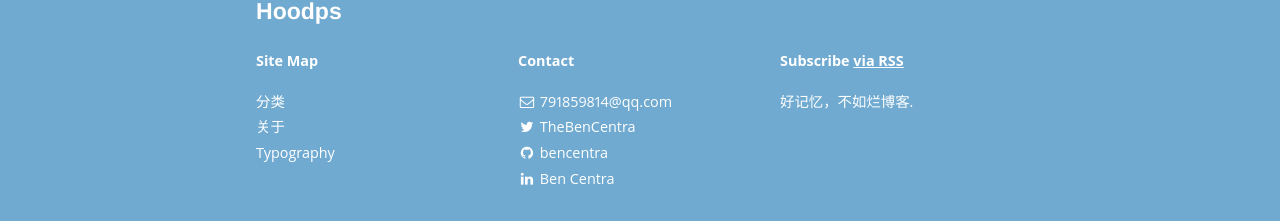
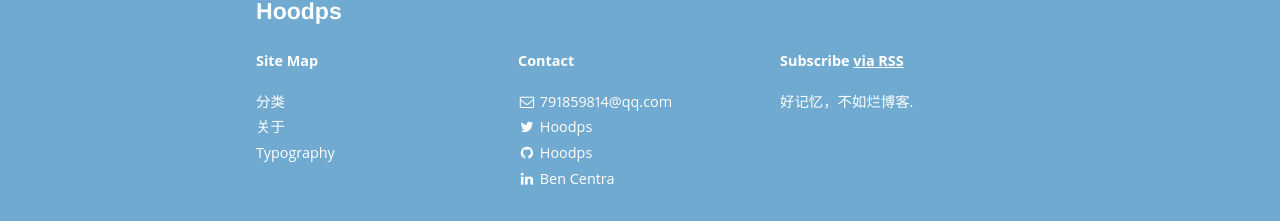
Before and after one commit to Hoodps/myblog, a Jekyll site: the page built from index.html, in a window 1280 px wide. Shown: the part 1638-1859 px from the top of the page. Built offline with Jekyll 4.4.1, drawn with Linux system fonts in a browser that asks for light colours; the list of posts is cut into pages by our own code.

Commit message:
first post

```diff
--- a/_config.yml
+++ b/_config.yml
@@ -72,8 +72,8 @@
 social:
   - name: Twitter
     icon: twitter
-    username: TheBenCentra
-    url: https://twitter.com/TheBenCentra
+    username: Hoodps
+    url: https://twitter.com/791859814Hoodps
     desc: Follow me on Twitter
     share: true
 
@@ -86,8 +86,8 @@
 
   - name: GitHub
     icon: github
-    username: bencentra
-    url: https://github.com/bencentra
+    username: Hoodps
+    url: https://github.com/Hoodps
     desc: Fork me on GitHub
     share: false
 
--- a/_includes/footer.html
+++ b/_includes/footer.html
@@ -10,7 +10,7 @@
       <ul class="pages">
         {% for page in site.pages %}
         {% if page.title and page.main_nav != false %}
-          <li class="nav-link"><a href="{{ page.url | prepend: site.baseurl }}">{{ page.title }}</a>
+          <li class="nav-link"><a href="{{ page.url | remove_first: '/' | prepend: site.baseurl }}">{{ page.title }}</a>
         {% endif %}
         {% endfor %}
       </ul>
@@ -42,7 +42,7 @@
     </div>
 
     <div class="site-signature">
-      <p class="rss-subscribe text"><strong>Subscribe <a href="{{ "/feed.xml" | prepend: site.baseurl }}">via RSS</a></strong></p>
+      <p class="rss-subscribe text"><strong>Subscribe <a href="{{ "/feed.xml" | remove_first: '/' | prepend: site.baseurl }}">via RSS</a></strong></p>
       <p class="text">{{ site.description }}</p>
     </div>
 
```
